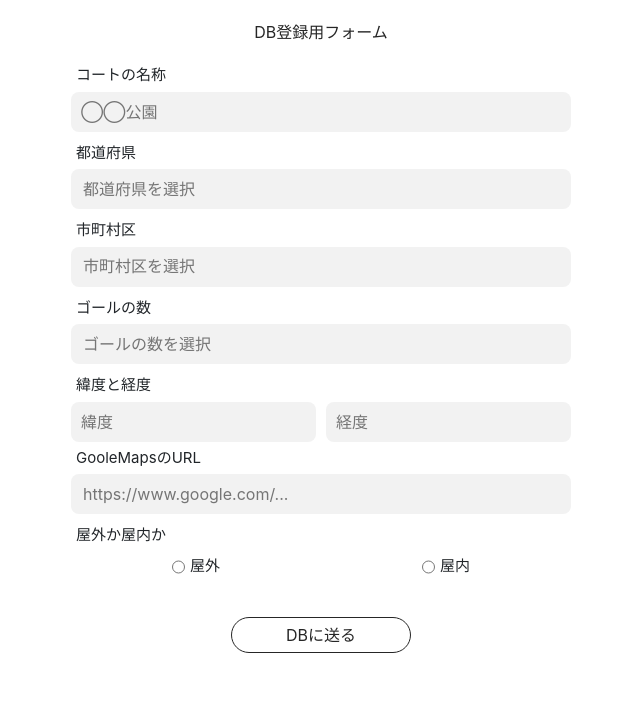
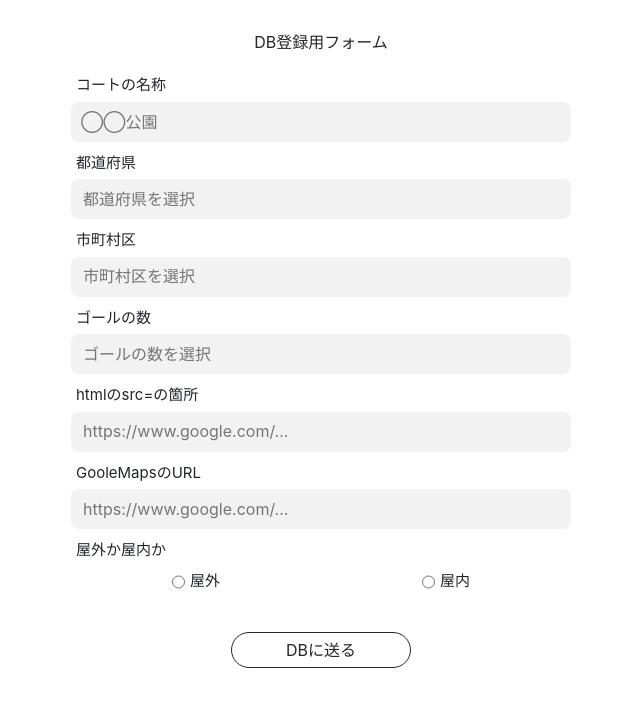
Before and after one commit to okuxxbos20/geoHoop.com, a Nuxt app: page /submit in a window 1280 px wide. Shown: the top 706 px of the page, without its empty margins (319-959 px from the left). Built offline with nearby package versions, Linux system fonts and the light colour scheme.

Commit message:
iflameのsrc=以下を代入できるようにした

```diff
--- a/pages/submit.vue
+++ b/pages/submit.vue
@@ -1,7 +1,7 @@
 <template>
   <div class="court-form container">
-    <p class="db-title">DB登録用フォーム</p>
     <form @submit.prevent="submitData()">
+      <p class="db-title">DB登録用フォーム</p>
       <div class="insert-place court-name">
         <label :class="{ error: error.name !== 'コートの名称' }">
           {{ error.name }}
@@ -69,7 +69,7 @@
           <option value="8+">8以上</option>
         </select>
       </div>
-      <div class="insert-place">
+      <!-- <div class="insert-place">
         <label :class="{ error: error.geo !== '緯度と経度' }">
           {{ error.geo }}
         </label>
@@ -87,6 +87,17 @@
             placeholder="経度"
           />
         </div>
+      </div> -->
+      <div class="insert-place">
+        <label :class="{ error: error.embedSrc !== 'htmlのsrc=の箇所' }">
+          {{ error.embedSrc }}
+        </label>
+        <span
+          :class="{ deletePlaceholder: court.embedSrc !== null }"
+        >
+          https://www.google.com/...
+        </span>
+        <input v-model="court.embedSrc" type="text" />
       </div>
       <div class="insert-place">
         <label :class="{ error: error.googleMapsUrl !== 'GooleMapsのURL' }">
@@ -122,7 +133,13 @@
           </div>
         </div>
       </div>
-      <button type="submit" class="submit-db">DBに送る</button>
+      <button
+        type="submit"
+        class="submit-db"
+        :class="{ isAbleToSubmit: isAbleToSubmit }"
+      >
+        DBに送る
+      </button>
     </form>
   </div>
 </template>
@@ -134,6 +151,11 @@ import cityjson from '@/assets/json/city.json';
 const db = firebase.firestore();
 
 export default {
+  head() {
+    return {
+      title: 'form'
+    }
+  },
   data() {
     return {
       prefectures: [],
@@ -141,6 +163,7 @@ export default {
       court: {
         bookmarks: 0,
         city: null,
+        embedSrc: null,
         geo: { df: '', ff: '' },
         googleMapsUrl: '',
         id: null,
@@ -157,9 +180,12 @@ export default {
         city: '市町村区',
         geo: '緯度と経度',
         howManyGoal: 'ゴールの数',
+        embedSrc: 'htmlのsrc=の箇所',
         googleMapsUrl: 'GooleMapsのURL',
         isOutside: '屋外か屋内か'
-      }
+      },
+      isAbleToSubmit: false
+      // 全てのバリデーションをパスしたらtrueにする
     }
   },
   watch: {
@@ -190,13 +216,7 @@ export default {
       this.error.prefecture = this.court.prefecture === null ? '*都道府県を選択してください' : '都道府県';
       this.error.city = this.court.city === null ? '*市町村区を選択してください' : '市町村区';
       this.error.howManyGoal = this.court.howManyGoal === null ? '*ゴールの数を選択してください' : 'ゴールの数';
-      this.error.isOutside = this.court.isOutside === null ? '*どちらかを選択してください' : '屋外か屋内か';
-      const startUrl = 'https://www.google.com/maps/place';
-      if (this.court.googleMapsUrl === '') {
-        this.error.googleMapsUrl = '*GoogleMapsのURLを入力してください';
-      } else if (!this.court.googleMapsUrl.startsWith(startUrl)) {
-        this.error.googleMapsUrl = '*正しいGoogleMapsのURLを入力してください';
-      }
+
       if (this.court.geo.df === '' && this.court.geo.ff === '') {
         this.error.geo = '緯度と経度を入力してください';
       } else if (this.court.geo.df === '' && this.court.geo.ff !== '') {
@@ -206,6 +226,22 @@ export default {
       } else if (this.court.geo.df !== '' && this.court.geo.ff !== '') {
         this.error.geo = '緯度と経度';
       }
+
+      const startMapsUrl = 'https://www.google.com/maps/place';
+      if (this.court.googleMapsUrl === '') {
+        this.error.googleMapsUrl = '*GoogleMapsのURLを入力してください';
+      } else if (!this.court.googleMapsUrl.startsWith(startMapsUrl)) {
+        this.error.googleMapsUrl = '*正しいGoogleMapsのURLを入力してください';
+      }
+
+      const startSrcUrl = 'https://www.google.com/maps/embed';
+      if (this.court.embedSrc === null) {
+        this.error.embedSrc = '*GoogleMapsのsrc=以下を入力してください';
+      } else if (!this.court.embedSrc.startsWith(startSrcUrl)) {
+        this.error.embedSrc = '*正しいsrcを入力してください';
+      }
+
+      this.error.isOutside = this.court.isOutside === null ? '*どちらかを選択してください' : '屋外か屋内か';
       console.log(this.court);
     }
   }
@@ -217,17 +253,17 @@ export default {
   display: flex;
   flex-direction: column;
   justify-content: center;
-  .db-title {
-    color: #262626;
-    text-align: center;
-    margin: 20px 0;
-  }
   form {
     display: flex;
     flex-direction: column;
-    margin: 0 auto;
+    margin: 10px auto 0;
     width: 100%;
     max-width: 500px;
+    .db-title {
+      color: #262626;
+      text-align: center;
+      margin: 20px 0;
+    }
     label {
       font-size: 15px;
       text-align: left;
@@ -265,7 +301,6 @@ export default {
         position: absolute;
         top: 35px;
         left: 12px;
-        z-index: 100;
       }
       .deletePlaceholder { display: none; }
       .lat-lng {
@@ -300,5 +335,9 @@ export default {
     margin: 30px auto;
     &:focus { outline: none; }
   }
+  .isAbleToSubmit {
+    color: #fff;
+    background: #262626;
+  }
 }
 </style>
```
